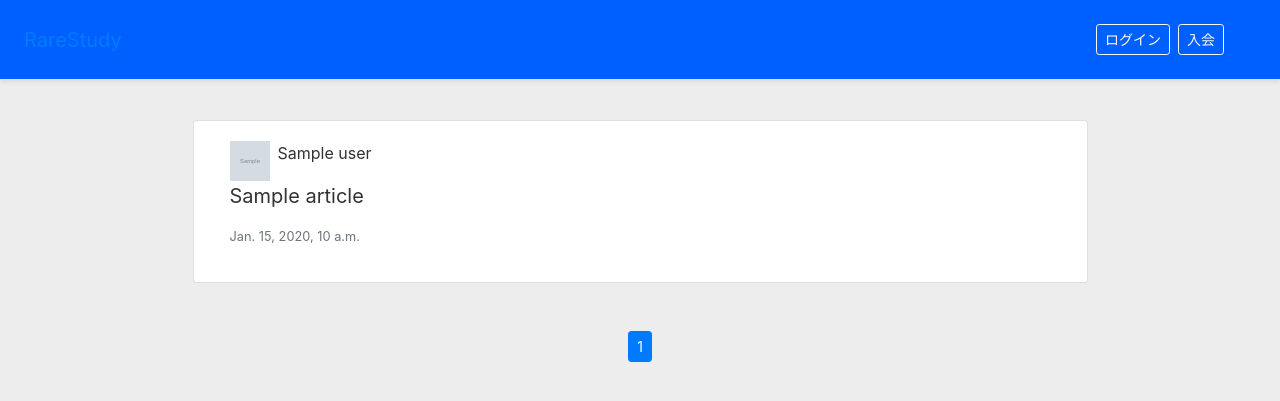
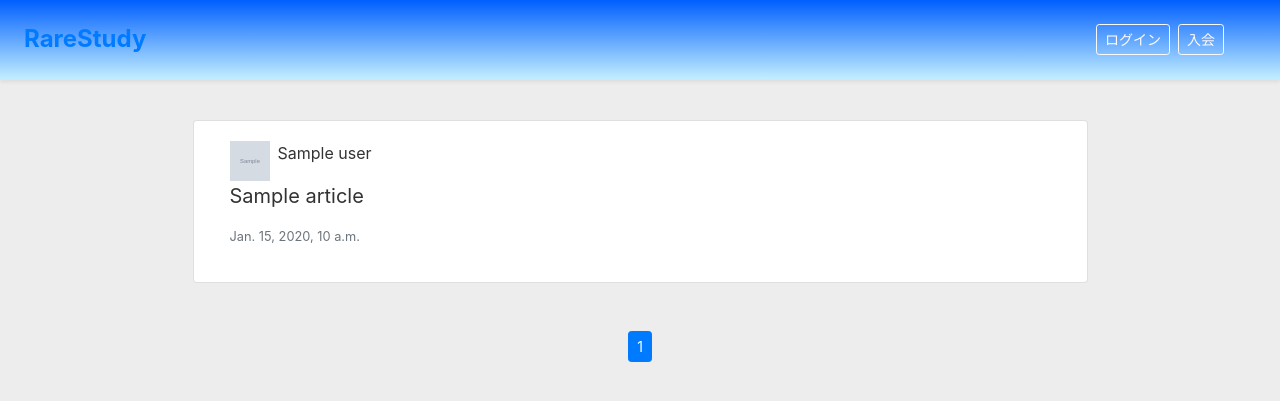
Before and after one commit to Reimei1213/RareStudy, a Django app: template rarestudy/templates/top/top.html in a window 1280 px wide. Shown: the top 401 px of the page. Run offline with Django 3.2, Linux system fonts and the light colour scheme; the template is opened without the code that fills it: most values are stand-ins (such as "Sample title", 1, 10 or a date in 2020); grey boxes marked "Sample" are stand-in pictures; some libraries are stand-ins or nearby versions.

Commit message:
change bg-color to gradation

```diff
--- a/rarestudy/templates/base.html
+++ b/rarestudy/templates/base.html
@@ -11,7 +11,8 @@
     <title>django-account</title>
     <style>
          .header{
-            background-color: #005FFF;
+            background: linear-gradient( #005FFF,#C2EEFF);
+            #background-color: #005FFF;
         }
         .button{
             color: #FFFAFA;
@@ -21,7 +22,7 @@
 <body>
 {% block header %}
     <div class="header text-white d-flex flex-column flex-md-row align-items-center p-3 px-md-4 mb-3  border-bottom shadow-sm">
-        <h5 class="my-0 mr-md-auto font-weight-normal"><a href="{% url 'rarestudy:top' %}">RareStudy</a></h5>
+        <h4 class="my-0 mr-md-auto font-weight-bold text-muted"><a href="{% url 'rarestudy:top' %}">RareStudy</a></h4>
 
         <nav class="navbar my-2 my-md-0 mr-md-3 navbar navbar-expand navbar-light">
         {% if user.is_authenticated %}
```
